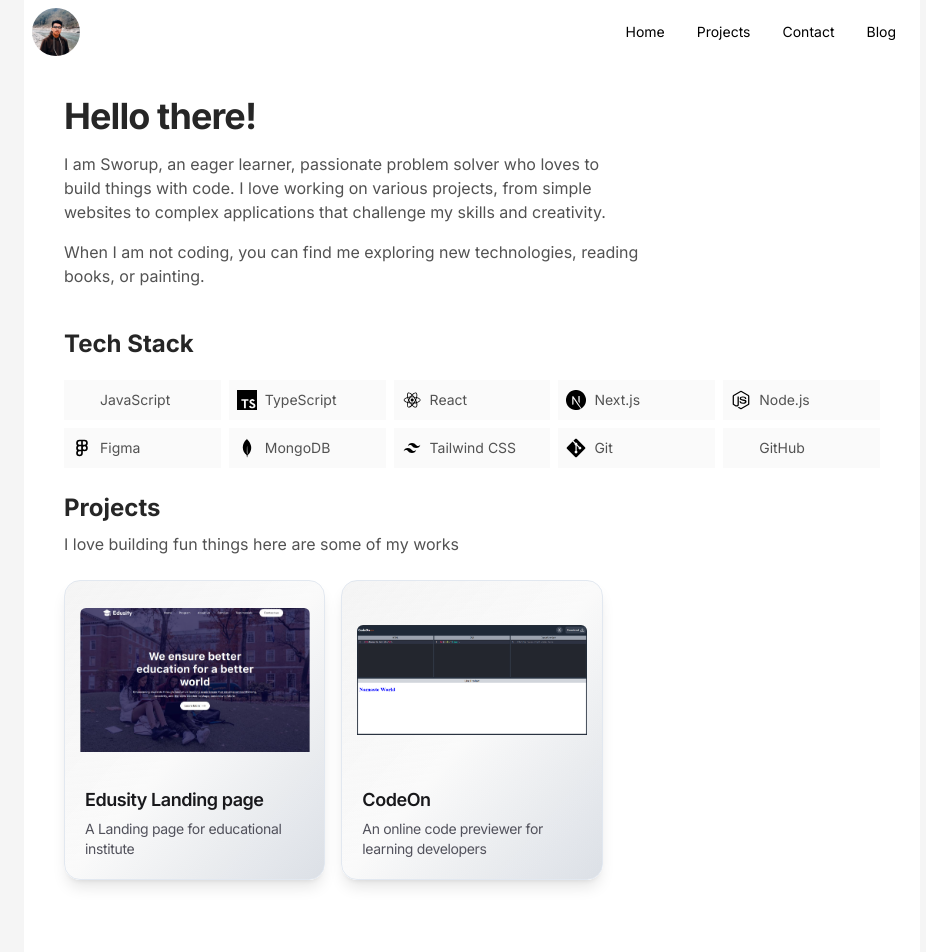
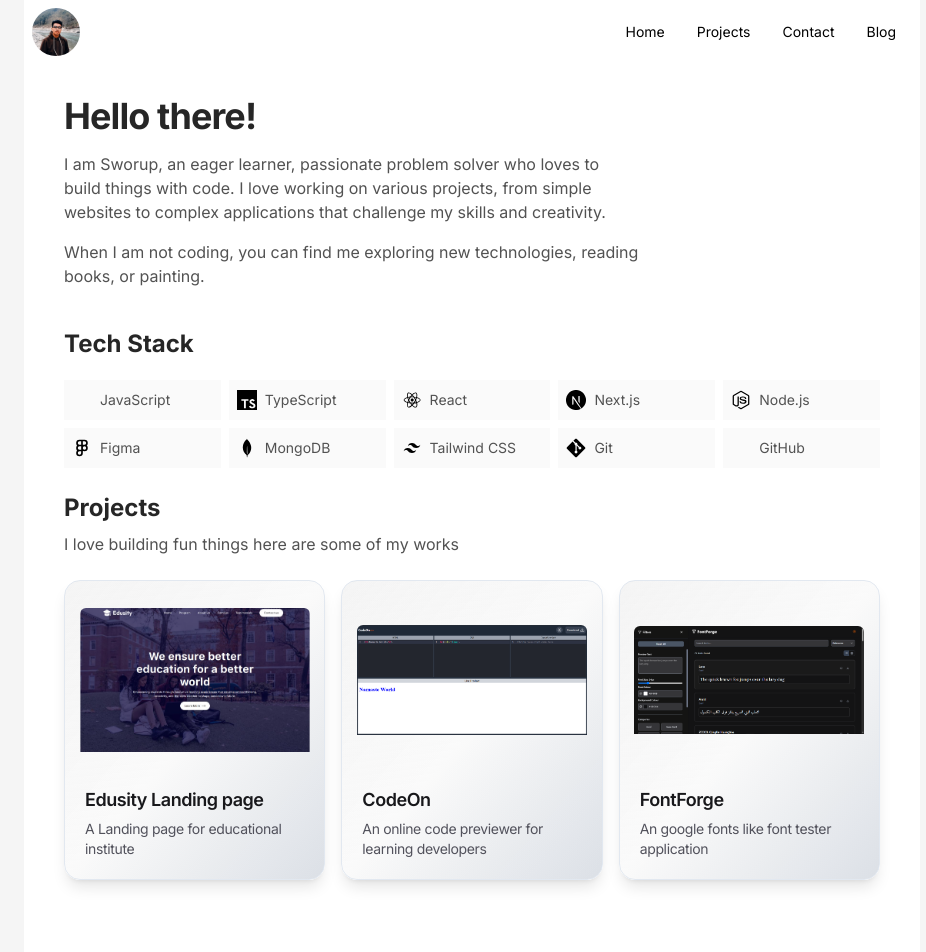
Before and after one commit to SSworup77/sworup-shrestha-portfolio, a Next.js app: page / in a window 1280 px wide. Shown: the top 952 px of the page, without its empty margins (168-1094 px from the left). Built offline with nearby package versions, Linux system fonts and the light colour scheme.

Commit message:
Adding new projects cards

```diff
--- a/app/components/CardFlip.tsx
+++ b/app/components/CardFlip.tsx
@@ -153,18 +153,22 @@ export default function CardFlip({
 							)}
 						>
 							<div className="flex items-center gap-4 text-primary">
+								{githubLink && (
 									<SmallButton
 										href={githubLink}
 										icon={Github}
 										size={20}
 										external={true}
 									/>
+								)}
+								{liveLink && (
 									<SmallButton
 										href={liveLink}
 										icon={Globe}
 										size={20}
 										external={true}
 									/>
+								)}
 							</div>
 						</div>
 					</div>
--- a/app/components/Projects.tsx
+++ b/app/components/Projects.tsx
@@ -28,6 +28,13 @@ const Projects = () => {
 					githubLink="https://github.com/SSworup77/Online-Editor"
 					liveLink="https://online-editor-iota.vercel.app/"
 				/>
+				<CardFlip
+					title="FontForge"
+					subtitle="An google fonts like font tester application"
+					description="The Font Forge font tester is a web application that allows users to preview and test different fonts in real-time, helping them choose the perfect typography for their projects."
+					image="/font-tester.png"
+					githubLink="https://github.com/SSworup77/UBA-font-tester"
+				/>
 			</div>
 		</div>
 	);
```
Also changed, not shown: public/font-tester.png (added). Lines whose indentation alone changed are shown as unchanged.
